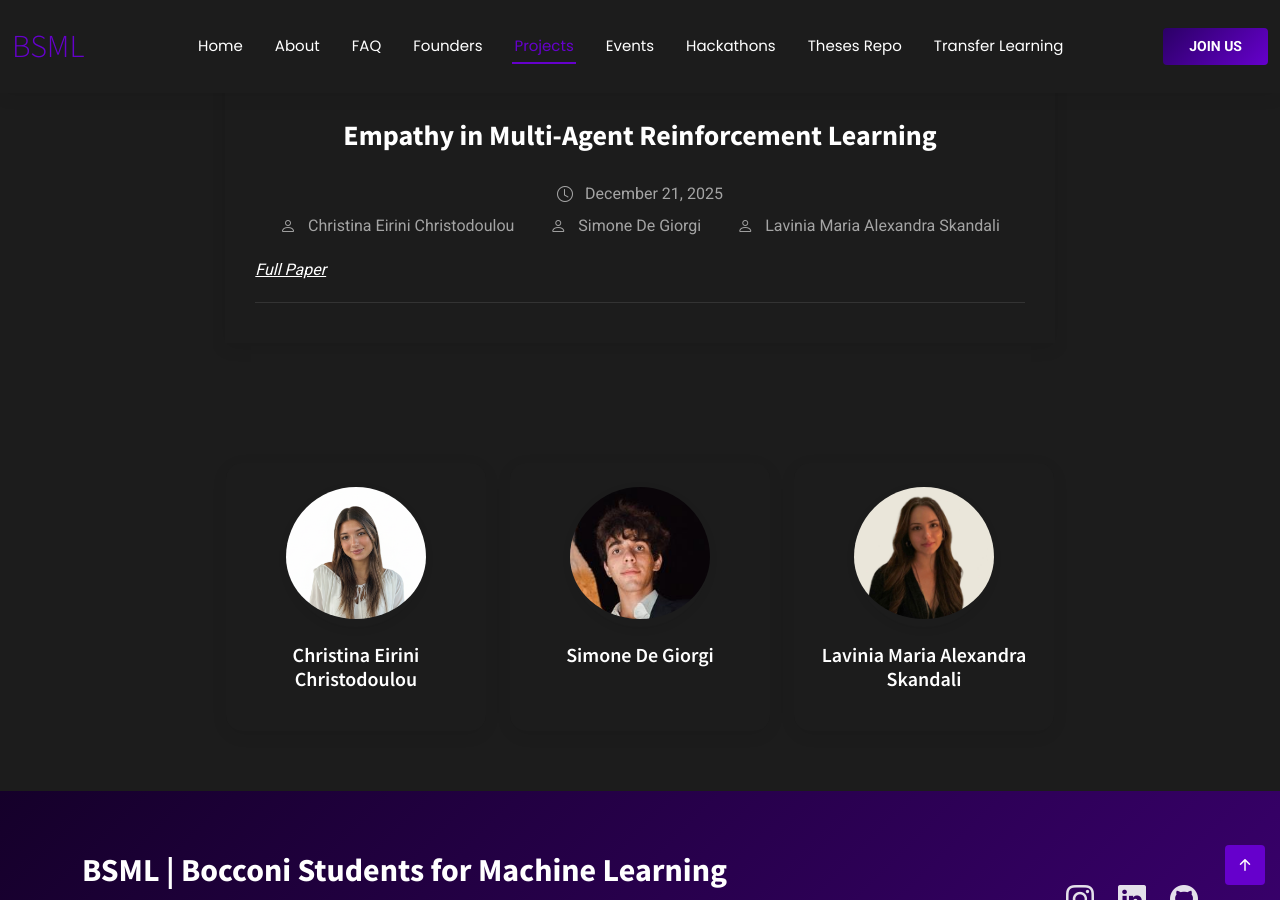
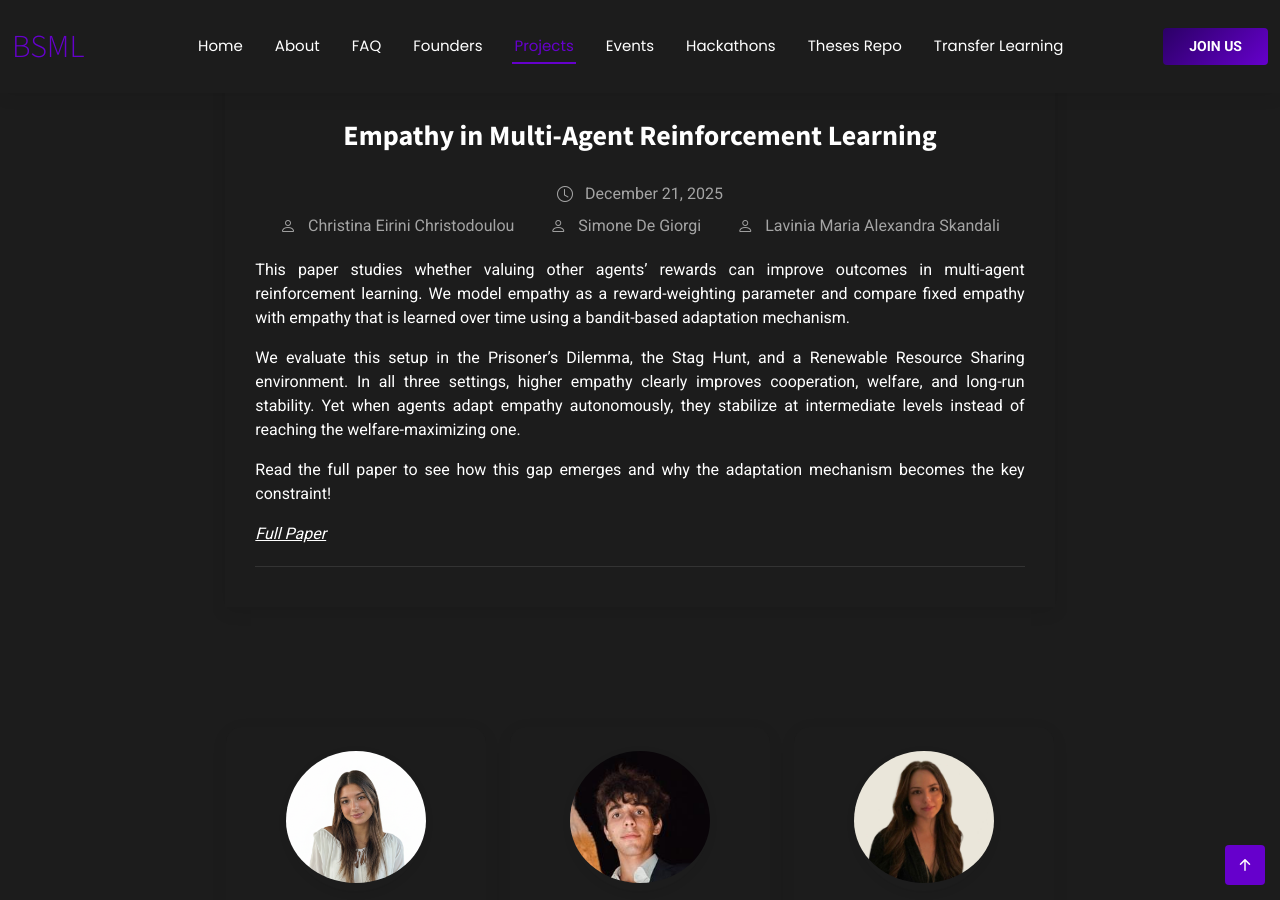
Before and after one commit to bs-machinelearning/bs-machinelearning.github.io, a Jekyll site: the page built from _projects/empathy_marl.md, in a window 1280 px wide and 900 px high, scrolled down 394 px. Built offline with Jekyll 4.4.1, drawn with Linux system fonts in a browser that asks for light colours; nearby versions of some CDN libraries.

Commit message:
Update empathy_marl.md

```diff
--- a/_projects/empathy_marl.md
+++ b/_projects/empathy_marl.md
@@ -12,4 +12,10 @@ authors:
     avatar: /assets/img/team/lavinia_skandali.jpg
 ---
 
+This paper studies whether valuing other agents’ rewards can improve outcomes in multi-agent reinforcement learning. We model empathy as a reward-weighting parameter and compare fixed empathy with empathy that is learned over time using a bandit-based adaptation mechanism.
+
+We evaluate this setup in the Prisoner’s Dilemma, the Stag Hunt, and a Renewable Resource Sharing environment. In all three settings, higher empathy clearly improves cooperation, welfare, and long-run stability. Yet when agents adapt empathy autonomously, they stabilize at intermediate levels instead of reaching the welfare-maximizing one.
+
+Read the full paper to see how this gap emerges and why the adaptation mechanism becomes the key constraint!
+
 [Full Paper](/assets/reports/Empathy_MARL.pdf)
```
